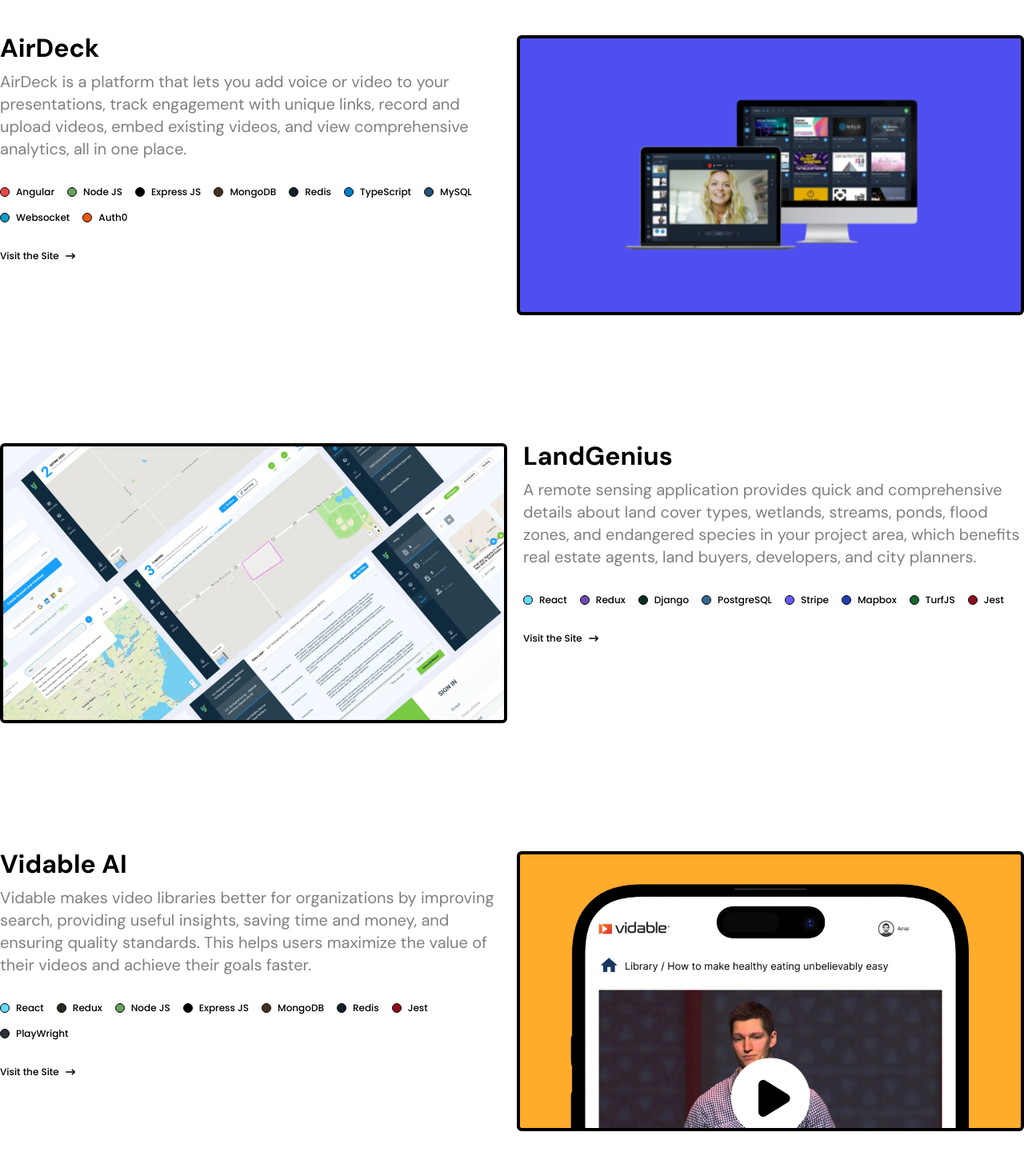
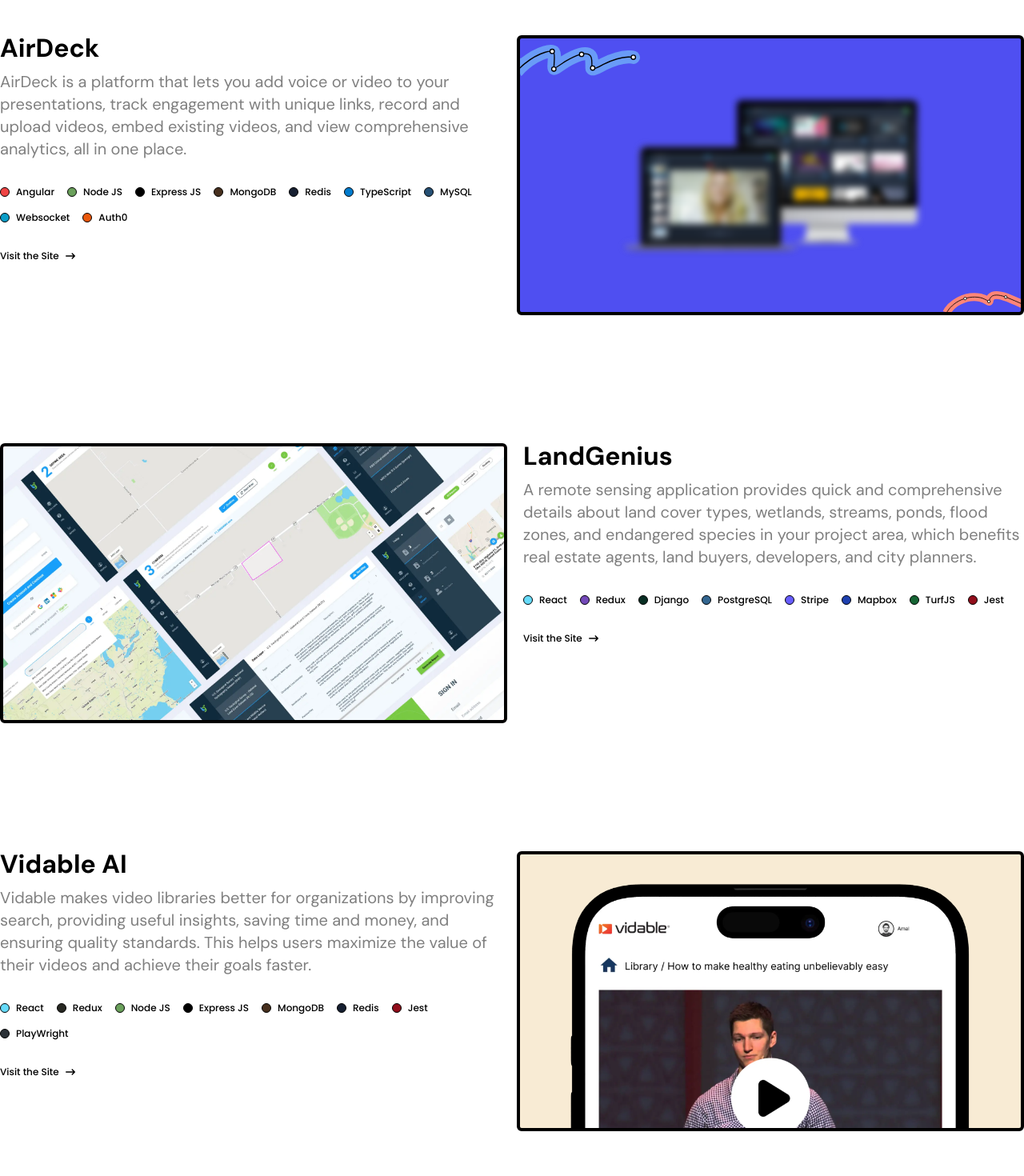
Before and after one commit to arulvalananto/portfolio, a Next.js app in the folder portfoliov2/: page / in a window 1280 px wide. Shown: the part 1600-3070 px from the top of the page at 80% size. Built offline with nearby package versions, Linux system fonts and the light colour scheme.

Commit message:
update: airdeck and vidable

```diff
--- a/portfoliov2/app/globals.css
+++ b/portfoliov2/app/globals.css
@@ -156,7 +156,7 @@ ul li::before {
 
 .grid-dots-yellow:hover {
   background: radial-gradient(rgb(33, 33, 33) 10%, transparent 0px) 25px 25px /
-    10px 10px #ffab2c;
+    10px 10px #f8ebd4;
 }
 
 .typewriter-container:hover .typewriting-effect {
--- a/portfoliov2/app/lib/common.ts
+++ b/portfoliov2/app/lib/common.ts
@@ -476,7 +476,7 @@ export const selectedProjects = [
       },
     ],
     url: "https://vidable.ai/",
-    className: "bg-vidable",
+    className: "bg-layout5",
     imageUrl: "/home_vidable_project_look.webp",
   },
 ];
--- a/portfoliov2/app/lib/fonts.ts
+++ b/portfoliov2/app/lib/fonts.ts
@@ -5,6 +5,7 @@ import {
   League_Spartan,
   Poppins,
   Quicksand,
+  Slackside_One,
 } from "next/font/google";
 
 export const inter = Inter({
--- a/portfoliov2/app/ui/home/components/AirDeckHomePageImage.tsx
+++ b/portfoliov2/app/ui/home/components/AirDeckHomePageImage.tsx
@@ -24,19 +24,26 @@ const AirDeckHomePageImage: React.FC<AirDeckHomePageImageProps> = ({
           alt={project.name}
           width={350}
           height={350}
-          className="rounded-md z-50 scale-[0.5] xs:scale-100 lg:scale-[2] xl:group-hover:scale-100 xl:scale-105 transition duration-500"
+          className="rounded-md z-50 scale-[0.5] xs:scale-100 lg:scale-[2] xl:group-hover:scale-100 xl:scale-105 transition duration-500 filter blur-sm group-hover:blur-none"
         />
         <Image
           src="/home_airdeck_project_overlay_1.svg"
           alt={project.name}
           width={150}
           height={150}
-          className="transition duration-500 rounded-md absolute top-2 left-0 -translate-x-1/2 opacity-0 group-hover:opacity-100 group-hover:translate-x-0"
+          className="transition duration-500 rounded-md absolute top-2 left-0"
+        />
+        <Image
+          src="/home_airdeck_project_overlay_2.svg"
+          alt={project.name}
+          width={100}
+          height={100}
+          className="transition duration-300 rounded-md absolute bottom-0 right-0"
         />
         <div className="z-10 absolute top-10 left-[150px] transition duration-500 scale-0 group-hover:scale-100 hidden lg:block">
           <div className="relative">
             <div className="absolute top-8 left-9">
-              <h6 className="font-quicksand text-xs typewriting-effect">
+              <h6 className="font-quicksand text-xs font-medium typewriting-effect">
                 A Document Narration platform
               </h6>
             </div>
@@ -49,13 +56,6 @@ const AirDeckHomePageImage: React.FC<AirDeckHomePageImageProps> = ({
             />
           </div>
         </div>
-        <Image
-          src="/home_airdeck_project_overlay_2.svg"
-          alt={project.name}
-          width={100}
-          height={100}
-          className="transition duration-300 rounded-md absolute bottom-0 right-0 translate-y-1/2 opacity-0 group-hover:opacity-100 group-hover:translate-y-0"
-        />
         <div className="absolute top-24 right-24 animate-moveIn">
           <Image
             src="/home_airdeck_project_arrow_1.svg"
--- a/portfoliov2/app/ui/home/components/VidableHomePageImage.tsx
+++ b/portfoliov2/app/ui/home/components/VidableHomePageImage.tsx
@@ -30,7 +30,6 @@ const VidableHomePageImage: React.FC<VidableHomePageImageProps> = ({
       <h4 className="transition duration-500 xs:w-40 sm:w-48 uppercase absolute left-2 top-2 xs:left-5 xs:top-5 font-bold font-DMSans text-xl md:text-3xl opacity-0 translate-x-10 -translate-y-10 group-hover:opacity-100 group-hover:translate-x-0 group-hover:translate-y-0">
         AI-based Video Analytics Tool
       </h4>
-      <div className="bg-black box-wave absolute bottom-0 left-0 w-full h-[72px] lg:h-[100px] z-40 duration-500 transition-all translate-y-[72px] lg:translate-y-[100px] group-hover:translate-y-0"></div>
     </div>
   );
 };
--- a/portfoliov2/tailwind.config.ts
+++ b/portfoliov2/tailwind.config.ts
@@ -77,6 +77,7 @@ const config: Config = {
         dancingScript: ["var(--font-dancingscript)"],
         leagueSpartan: ["var(--font-leagueSpartan)"],
         inter: ["var(--font-inter)"],
+        slackOne: ["var(--slackOne)"],
       },
       colors: {
         subheading: "#747474",
```
